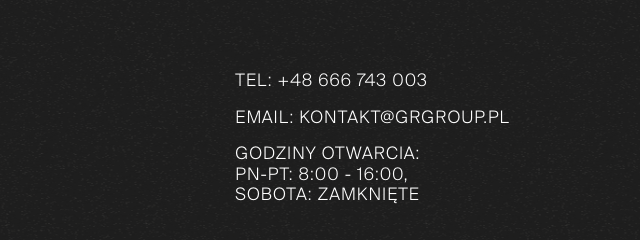
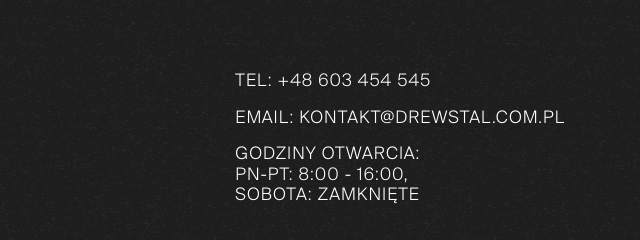
Before and after one commit to m-malanowski/drewstal, a Gatsby site: page /kontakt in a window 1280 px wide. Shown: the part 419-659 px from the top of the page, 47-687 px from the left. Built offline with nearby package versions, Linux system fonts and the light colour scheme; Gatsby itself is replaced by a stand-in of ours.

Commit message:
Update kontakt.js

```diff
--- a/src/pages/kontakt.js
+++ b/src/pages/kontakt.js
@@ -48,8 +48,8 @@ const contactPage = () => (
                                 transition: { ...transition},
                             }}
                 >
-                    <p>TEL: +48 666 743 003</p>
-                    <p>EMAIL: <a href="mailto:kontakt@grgroup.pl">kontakt@grgroup.pl</a></p>
+                    <p>TEL: +48 603 454 545</p>
+                    <p>EMAIL: <a href="mailto:kontakt@drewstal.com.pl">kontakt@drewstal.com.pl</a></p>
                     <p>GODZINY OTWARCIA: <br/> Pn-pt: 8:00 - 16:00, <br/> Sobota: Zamknięte </p>
                     <p className="mt-5 find"><a href="https://g.page/drewstal?gm">Tu nas znajdziesz</a></p>
                 </motion.div>
```
